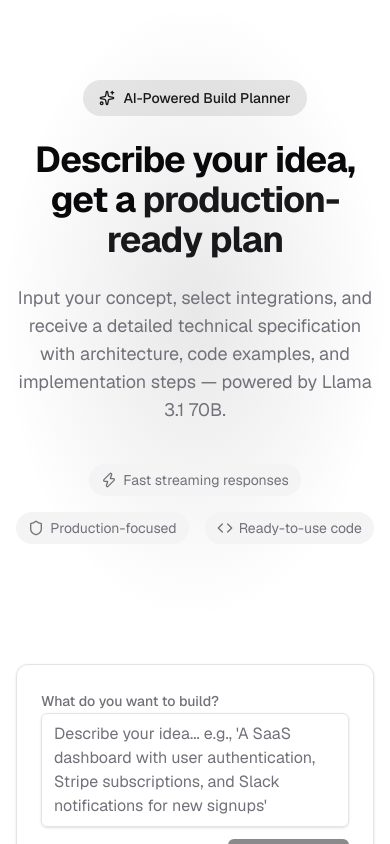
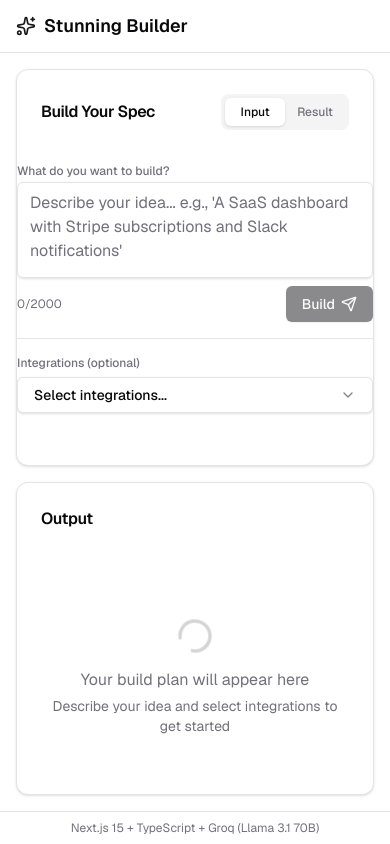
Before and after one commit to AhmadAymanA99/stunning-task, a Next.js app: page / in a window 390 px wide. Shown: the top 844 px of the page. Built offline with nearby package versions, Linux system fonts and the light colour scheme.

Commit message:
UI/UX: Full-screen layout with tabs, compact components, responsive design

```diff
--- a/package.json
+++ b/package.json
@@ -15,6 +15,7 @@
     "@radix-ui/react-select": "^2.3.7",
     "@radix-ui/react-separator": "^1.1.15",
     "@radix-ui/react-slot": "^1.3.3",
+    "@radix-ui/react-tabs": "^1.1.21",
     "class-variance-authority": "^0.7.1",
     "clsx": "^2.1.1",
     "groq-sdk": "^1.5.0",
--- a/src/app/page.tsx
+++ b/src/app/page.tsx
@@ -6,19 +6,22 @@ import { IntegrationSelector } from '@/components/IntegrationSelector';
 import { ResponseDisplay } from '@/components/ResponseDisplay';
 import { INTEGRATIONS } from '@/lib/integrations';
 import { Sparkles, Zap, Shield, Code } from 'lucide-react';
-import { Card, CardContent } from '@/components/ui/card';
+import { Card, CardContent, CardHeader, CardTitle } from '@/components/ui/card';
 import { Separator } from '@/components/ui/separator';
+import { Tabs, TabsList, TabsTrigger } from '@/components/ui/tabs';
 
 export default function Home() {
   const [response, setResponse] = useState('');
   const [isLoading, setIsLoading] = useState(false);
   const [error, setError] = useState<string | null>(null);
   const [selectedIntegrations, setSelectedIntegrations] = useState<string[]>([]);
+  const [activeTab, setActiveTab] = useState<'build' | 'result'>('build');
 
   const handleGenerate = useCallback(async (prompt: string) => {
     setIsLoading(true);
     setError(null);
     setResponse('');
+    setActiveTab('result');
 
     try {
       const res = await fetch('/api/generate', {
@@ -55,7 +58,6 @@ export default function Home() {
                   setResponse(fullContent);
                 }
               } catch {
-              // ignore parse errors
               }
             }
           }
@@ -69,49 +71,40 @@ export default function Home() {
   }, [selectedIntegrations]);
 
   return (
-    <div className="min-h-screen bg-background">
-      {/* Hero Section */}
-      <section className="relative overflow-hidden py-20 lg:py-32">
-        <div className="absolute inset-0 bg-[radial-gradient(ellipse_at_center,_var(--tw-gradient-from)_0%,_transparent_70%)] from-primary/10 via-transparent to-transparent" />
-        <div className="container mx-auto px-4 relative">
-          <div className="max-w-3xl mx-auto text-center">
-            <div className="inline-flex items-center gap-2 px-4 py-2 rounded-full bg-primary/10 text-primary text-sm font-medium mb-6">
-              <Sparkles className="h-4 w-4" />
-              <span>AI-Powered Build Planner</span>
+    <div className="h-screen bg-background flex flex-col">
+      {/* Compact Header */}
+      <header className="border-b bg-card/50 backdrop-blur-sm sticky top-0 z-10">
+        <div className="container mx-auto px-4 py-3 flex items-center justify-between">
+          <div className="flex items-center gap-2">
+            <Sparkles className="h-5 w-5 text-primary" />
+            <span className="font-semibold text-lg">Stunning Builder</span>
           </div>
-            <h1 className="text-4xl lg:text-6xl font-bold tracking-tight text-foreground mb-6">
-              Describe your idea, get a{' '}
-              <span className="text-primary">production-ready plan</span>
-            </h1>
-            <p className="text-lg lg:text-xl text-muted-foreground mb-10 max-w-2xl mx-auto">
-              Input your concept, select integrations, and receive a detailed technical specification
-              with architecture, code examples, and implementation steps — powered by Llama 3.1 70B.
-            </p>
-            <div className="flex flex-wrap items-center justify-center gap-4 text-sm text-muted-foreground">
-              <span className="flex items-center gap-1.5 px-3 py-1.5 bg-muted rounded-full">
-                <Zap className="h-4 w-4" />
-                Fast streaming responses
-              </span>
-              <span className="flex items-center gap-1.5 px-3 py-1.5 bg-muted rounded-full">
-                <Shield className="h-4 w-4" />
-                Production-focused
-              </span>
-              <span className="flex items-center gap-1.5 px-3 py-1.5 bg-muted rounded-full">
-                <Code className="h-4 w-4" />
-                Ready-to-use code
-              </span>
+          <div className="hidden md:flex items-center gap-4 text-xs text-muted-foreground">
+            <span className="flex items-center gap-1"><Zap className="h-3 w-3" />Streaming</span>
+            <span className="flex items-center gap-1"><Shield className="h-3 w-3" />Production-ready</span>
+            <span className="flex items-center gap-1"><Code className="h-3 w-3" />Code output</span>
           </div>
         </div>
+      </header>
+
+      {/* Main Layout - Full Height */}
+      <main className="flex-1 overflow-hidden container mx-auto px-4 py-4">
+        <div className="h-full grid lg:grid-cols-[1fr_1.2fr] gap-4">
+          {/* Left Panel - Input */}
+          <div className="flex flex-col h-full min-h-0">
+            <Card className="flex-1 flex flex-col h-full">
+              <CardHeader className="pb-3 flex-shrink-0">
+                <div className="flex items-center justify-between">
+                  <CardTitle className="text-base">Build Your Spec</CardTitle>
+                  <Tabs value={activeTab} onValueChange={(v) => setActiveTab(v as 'build' | 'result')} className="ml-auto">
+                    <TabsList className="grid w-auto grid-cols-2 bg-muted p-1">
+                      <TabsTrigger value="build" className="text-xs py-1.5">Input</TabsTrigger>
+                      <TabsTrigger value="result" className="text-xs py-1.5">Result</TabsTrigger>
+                    </TabsList>
+                  </Tabs>
                 </div>
-      </section>
-
-      {/* Main Builder */}
-      <main className="container mx-auto px-4 py-10 lg:py-20">
-        <div className="grid lg:grid-cols-12 gap-8">
-          {/* Input Panel */}
-          <div className="lg:col-span-5">
-            <Card className="sticky top-24 h-fit">
-              <CardContent className="p-6 space-y-6">
+              </CardHeader>
+              <CardContent className="flex-1 overflow-y-auto p-0 pt-4 space-y-4">
                 <PromptInput
                   onSubmit={handleGenerate}
                   disabled={isLoading}
@@ -126,21 +119,36 @@ export default function Home() {
             </Card>
           </div>
 
-          {/* Response Panel */}
-          <div className="lg:col-span-7">
+          {/* Right Panel - Result */}
+          <div className="h-full min-h-0">
+            <Card className="h-full flex flex-col">
+              <CardHeader className="pb-3 flex-shrink-0">
+                <CardTitle className="text-base">
+                  {isLoading ? (
+                    'Generating...'
+                  ) : response ? (
+                    'Generated Spec'
+                  ) : (
+                    'Output'
+                  )}
+                </CardTitle>
+              </CardHeader>
+              <CardContent className="flex-1 overflow-y-auto p-0 pt-4">
                 <ResponseDisplay
                   content={response}
                   isLoading={isLoading}
                   error={error || undefined}
                 />
+              </CardContent>
+            </Card>
           </div>
         </div>
       </main>
 
-      {/* Footer */}
-      <footer className="border-t py-8">
-        <div className="container mx-auto px-4 text-center text-sm text-muted-foreground">
-          <p>Built for Stunning Candidate Task — Next.js 15 + TypeScript + Groq (Llama 3.1 70B)</p>
+      {/* Minimal Footer */}
+      <footer className="border-t py-2 bg-card/50 backdrop-blur-sm flex-shrink-0">
+        <div className="container mx-auto px-4 text-center text-xs text-muted-foreground">
+          Next.js 15 + TypeScript + Groq (Llama 3.1 70B)
         </div>
       </footer>
     </div>
--- a/src/components/IntegrationSelector.tsx
+++ b/src/components/IntegrationSelector.tsx
@@ -45,55 +45,43 @@ export function IntegrationSelector({
     }
   };
 
-  const handleClickOutside = (event: MouseEvent) => {
-    if (popoverRef.current && !popoverRef.current.contains(event.target as Node)) {
-      // Popover handles closing automatically
-    }
-  };
-
-  useEffect(() => {
-    document.addEventListener('mousedown', handleClickOutside);
-    return () => document.removeEventListener('mousedown', handleClickOutside);
-  }, []);
-
   return (
     <div className="w-full" ref={popoverRef}>
-      <label className="text-sm font-medium text-muted-foreground mb-2 block">
+      <label className="text-xs font-medium text-muted-foreground mb-1.5 block">
         Integrations (optional)
       </label>
       <Popover open={false}>
         <PopoverTrigger asChild>
           <Button
             variant="outline"
-            className="w-full justify-between h-auto min-h-[48px] py-3 text-left"
+            className="w-full justify-between h-9 py-1.5 text-left text-sm"
             disabled={disabled}
           >
             <span className="truncate flex-1">
               {selectedIds.length === 0
                 ? 'Select integrations...'
-                : `${selectedIds.length} integration${selectedIds.length > 1 ? 's' : ''} selected`}
+                : `${selectedIds.length} selected`}
             </span>
-            <ChevronDown className="h-4 w-4 opacity-50 shrink-0 ml-2" />
+            <ChevronDown className="h-3.5 w-3.5 opacity-50 shrink-0 ml-2" />
           </Button>
         </PopoverTrigger>
-        <PopoverContent className="w-full max-h-96 p-0" sideOffset={5} align="start">
-          <div className="p-2">
-            <div className="flex items-center justify-between px-2 py-2 border-b">
-              <span className="text-sm font-medium">Available Integrations</span>
+        <PopoverContent className="w-full max-h-72 p-1.5" sideOffset={4} align="start">
+          <div className="flex items-center justify-between px-1.5 py-1.5 border-b">
+            <span className="text-xs font-medium">Available</span>
             <Button
               variant="ghost"
               size="sm"
               onClick={handleSelectAll}
-                className="text-xs h-auto px-2 py-1"
+              className="text-xs h-6 px-1.5"
             >
               {selectedIds.length === integrations.length ? 'Deselect all' : 'Select all'}
             </Button>
           </div>
-            <div className="max-h-64 overflow-y-auto">
+          <div className="max-h-56 overflow-y-auto">
             {integrations.map((integration) => (
               <div
                 key={integration.id}
-                  className="flex items-center gap-3 px-2 py-2 hover:bg-accent rounded-md cursor-pointer transition-colors"
+                className="flex items-center gap-2 px-1.5 py-1.5 hover:bg-accent rounded cursor-pointer transition-colors"
                 onClick={() => toggleIntegration(integration.id)}
               >
                 <Checkbox
@@ -103,7 +91,7 @@ export function IntegrationSelector({
                   className="shrink-0"
                 />
                 <div className="flex-1 min-w-0">
-                    <p className="font-medium truncate">{integration.name}</p>
+                  <p className="text-sm font-medium truncate">{integration.name}</p>
                   <p className="text-xs text-muted-foreground truncate">
                     {integration.description}
                   </p>
@@ -111,17 +99,16 @@ export function IntegrationSelector({
               </div>
             ))}
           </div>
-          </div>
         </PopoverContent>
       </Popover>
       {selectedIds.length > 0 && (
-        <div className="flex flex-wrap gap-2 mt-3" role="status" aria-live="polite">
+        <div className="flex flex-wrap gap-1.5 mt-2" role="status" aria-live="polite">
           {selectedIds.map((id) => {
             const integration = integrations.find((i) => i.id === id);
             return (
               <span
                 key={id}
-                className="inline-flex items-center gap-1.5 px-2.5 py-1 text-xs bg-primary/10 text-primary rounded-full"
+                className="inline-flex items-center gap-1 px-2 py-0.5 text-xs bg-primary/10 text-primary rounded-full"
               >
                 {integration?.name}
                 <button
@@ -133,7 +120,7 @@ export function IntegrationSelector({
                   className="hover:bg-primary/20 rounded-full p-0.5"
                   aria-label={`Remove ${integration?.name}`}
                 >
-                  <X className="h-3 w-3" />
+                  <X className="h-2.5 w-2.5" />
                 </button>
               </span>
             );
--- a/src/components/PromptInput.tsx
+++ b/src/components/PromptInput.tsx
@@ -29,39 +29,39 @@ export function PromptInput({ onSubmit, disabled }: PromptInputProps) {
 
   return (
     <form onSubmit={handleSubmit} className="w-full">
-      <div className="space-y-3">
-        <Label htmlFor="prompt" className="text-sm font-medium text-muted-foreground">
+      <div className="space-y-2">
+        <Label htmlFor="prompt" className="text-xs font-medium text-muted-foreground">
           What do you want to build?
         </Label>
         <Textarea
           id="prompt"
           value={prompt}
           onChange={(e) => setPrompt(e.target.value)}
-          placeholder="Describe your idea... e.g., 'A SaaS dashboard with user authentication, Stripe subscriptions, and Slack notifications for new signups'"
-          rows={4}
-          className="resize-none"
+          placeholder="Describe your idea... e.g., 'A SaaS dashboard with Stripe subscriptions and Slack notifications'"
+          rows={3}
+          className="resize-none h-24"
           disabled={isSubmitting || disabled}
           maxLength={2000}
         />
         <div className="flex items-center justify-between">
           <span className="text-xs text-muted-foreground">
-            {prompt.length}/2000 characters
+            {prompt.length}/2000
           </span>
           <Button
             type="submit"
             disabled={!prompt.trim() || isSubmitting || disabled}
-            className="gap-2"
-            size="lg"
+            className="gap-1.5 h-9 px-4"
+            size="default"
           >
             {isSubmitting ? (
               <>
-                <Loader2 className="h-4 w-4 animate-spin" />
+                <Loader2 className="h-3.5 w-3.5 animate-spin" />
                 Generating...
               </>
             ) : (
               <>
                 Build
-                <Send className="h-4 w-4" />
+                <Send className="h-3.5 w-3.5" />
               </>
             )}
           </Button>
--- a/src/components/ResponseDisplay.tsx
+++ b/src/components/ResponseDisplay.tsx
@@ -3,7 +3,6 @@
 import { MarkdownContent } from '@/components/MarkdownContent';
 import { Copy, Check, Loader2 } from 'lucide-react';
 import { Button } from '@/components/ui/button';
-import { Card, CardContent, CardHeader, CardTitle } from '@/components/ui/card';
 import { Separator } from '@/components/ui/separator';
 import { useState, useCallback } from 'react';
 
@@ -28,42 +27,37 @@ export function ResponseDisplay({ content, isLoading, error }: ResponseDisplayPr
 
   if (!content && !isLoading && !error) {
     return (
-      <Card className="w-full">
-        <CardContent className="pt-6">
-          <div className="text-center py-12 text-muted-foreground">
-            <Loader2 className="h-12 w-12 mx-auto animate-spin text-muted-foreground/30 mb-4" />
-            <p className="text-lg">Your build plan will appear here</p>
+      <div className="h-full flex items-center justify-center text-muted-foreground p-8">
+        <div className="text-center">
+          <Loader2 className="h-10 w-10 mx-auto animate-spin text-muted-foreground/30 mb-3" />
+          <p className="text-base">Your build plan will appear here</p>
           <p className="text-sm mt-1">Describe your idea and select integrations to get started</p>
         </div>
-        </CardContent>
-      </Card>
+      </div>
     );
   }
 
   if (error) {
     return (
-      <Card className="w-full border-destructive/50">
-        <CardContent className="pt-6">
-          <div className="text-center py-8 text-destructive">
+      <div className="h-full flex items-center justify-center text-destructive p-8">
+        <div className="text-center">
           <p className="font-medium">Failed to generate response</p>
           <p className="text-sm text-muted-foreground mt-1">{error}</p>
-            <Button variant="outline" className="mt-4" size="sm">
+          <Button variant="outline" className="mt-3" size="sm" onClick={() => window.location.reload()}>
             Try again
           </Button>
         </div>
-        </CardContent>
-      </Card>
+      </div>
     );
   }
 
   return (
-    <Card className="w-full">
-      <CardHeader className="pb-3">
-        <div className="flex items-center justify-between">
-          <CardTitle className="text-lg">Generated Build Plan</CardTitle>
-          <div className="flex items-center gap-2">
+    <div className="h-full flex flex-col">
+      <div className="flex items-center justify-between px-2 pb-2 border-b flex-shrink-0">
+        <span className="text-xs font-medium text-muted-foreground">Generated Build Plan</span>
+        <div className="flex items-center gap-1">
           {isLoading && (
-              <Loader2 className="h-4 w-4 animate-spin text-muted-foreground" />
+            <Loader2 className="h-3 w-3 animate-spin text-muted-foreground" />
           )}
           <Button
             variant="ghost"
@@ -71,23 +65,20 @@ export function ResponseDisplay({ content, isLoading, error }: ResponseDisplayPr
             onClick={handleCopy}
             disabled={isLoading || !content}
             aria-label={copied ? 'Copied!' : 'Copy to clipboard'}
-              className="h-8 w-8"
+            className="h-7 w-7"
           >
             {copied ? (
-                <Check className="h-4 w-4 text-green-500" />
+              <Check className="h-3.5 w-3.5 text-green-500" />
             ) : (
-                <Copy className="h-4 w-4" />
+              <Copy className="h-3.5 w-3.5" />
             )}
           </Button>
         </div>
       </div>
-      </CardHeader>
-      <Separator />
-      <CardContent className="pt-4">
-        <div className="prose prose-neutral dark:prose-invert max-w-none">
+      <Separator className="flex-shrink-0" />
+      <div className="prose prose-neutral dark:prose-invert max-w-none flex-1 overflow-y-auto p-2">
         <MarkdownContent content={content} />
       </div>
-      </CardContent>
-    </Card>
+    </div>
   );
 }
--- /dev/null
+++ b/src/components/ui/tabs.tsx
@@ -0,0 +1,55 @@
+"use client"
+
+import * as React from "react"
+import * as TabsPrimitive from "@radix-ui/react-tabs"
+
+import { cn } from "@/lib/utils"
+
+const Tabs = TabsPrimitive.Root
+
+const TabsList = React.forwardRef<
+  React.ElementRef<typeof TabsPrimitive.List>,
+  React.ComponentPropsWithoutRef<typeof TabsPrimitive.List>
+>(({ className, ...props }, ref) => (
+  <TabsPrimitive.List
+    ref={ref}
+    className={cn(
+      "inline-flex h-9 items-center justify-center rounded-lg bg-muted p-1 text-muted-foreground",
+      className
+    )}
+    {...props}
+  />
+))
+TabsList.displayName = TabsPrimitive.List.displayName
+
+const TabsTrigger = React.forwardRef<
+  React.ElementRef<typeof TabsPrimitive.Trigger>,
+  React.ComponentPropsWithoutRef<typeof TabsPrimitive.Trigger>
+>(({ className, ...props }, ref) => (
+  <TabsPrimitive.Trigger
+    ref={ref}
+    className={cn(
+      "inline-flex items-center justify-center whitespace-nowrap rounded-md px-3 py-1 text-sm font-medium ring-offset-background transition-all focus-visible:outline-none focus-visible:ring-2 focus-visible:ring-ring focus-visible:ring-offset-2 disabled:pointer-events-none disabled:opacity-50 data-[state=active]:bg-background data-[state=active]:text-foreground data-[state=active]:shadow",
+      className
+    )}
+    {...props}
+  />
+))
+TabsTrigger.displayName = TabsPrimitive.Trigger.displayName
+
+const TabsContent = React.forwardRef<
+  React.ElementRef<typeof TabsPrimitive.Content>,
+  React.ComponentPropsWithoutRef<typeof TabsPrimitive.Content>
+>(({ className, ...props }, ref) => (
+  <TabsPrimitive.Content
+    ref={ref}
+    className={cn(
+      "mt-2 ring-offset-background focus-visible:outline-none focus-visible:ring-2 focus-visible:ring-ring focus-visible:ring-offset-2",
+      className
+    )}
+    {...props}
+  />
+))
+TabsContent.displayName = TabsPrimitive.Content.displayName
+
+export { Tabs, TabsList, TabsTrigger, TabsContent }
```
Also changed, not shown: 1 other file (tests, documents, lock files or other folders). Lines whose indentation alone changed are shown as unchanged.
